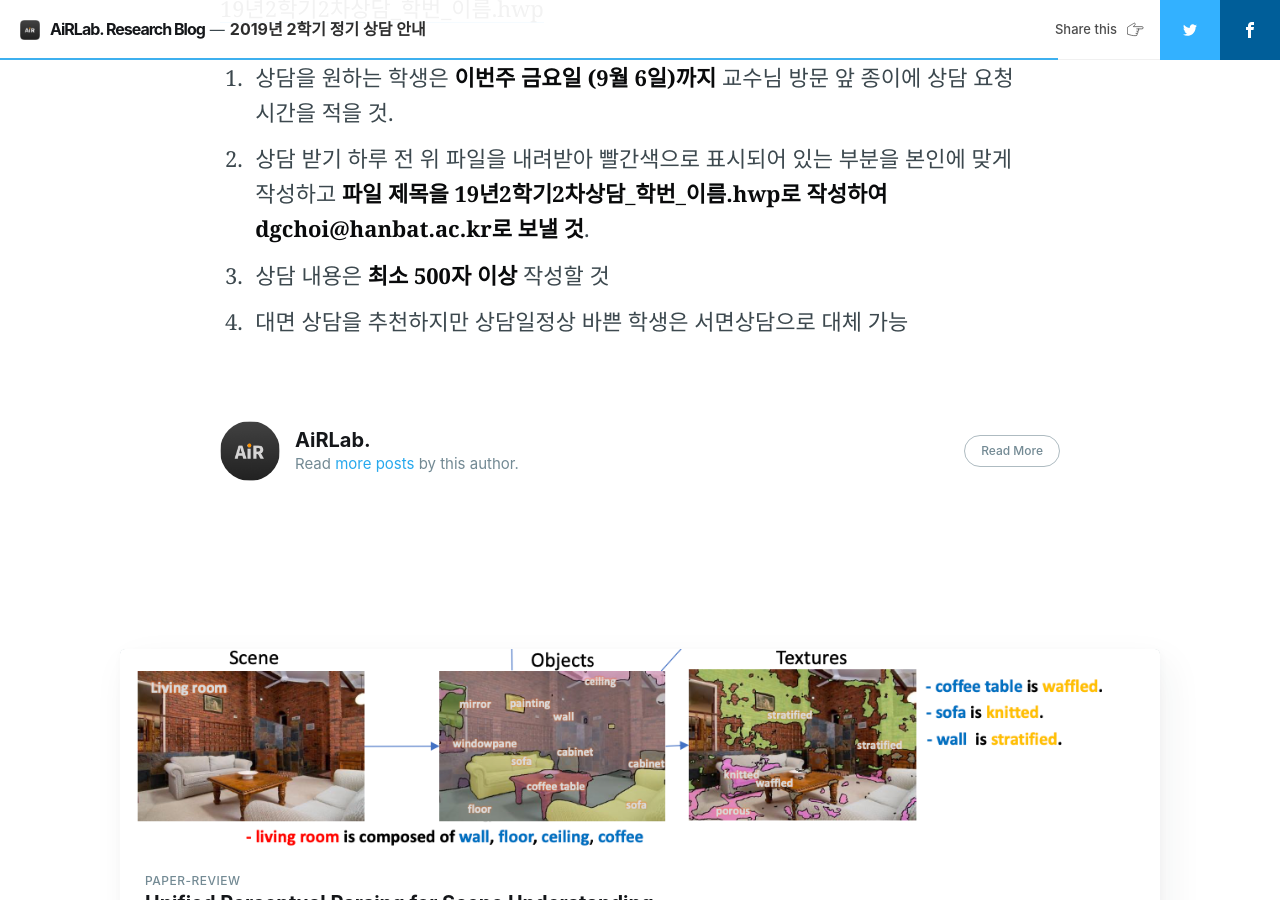
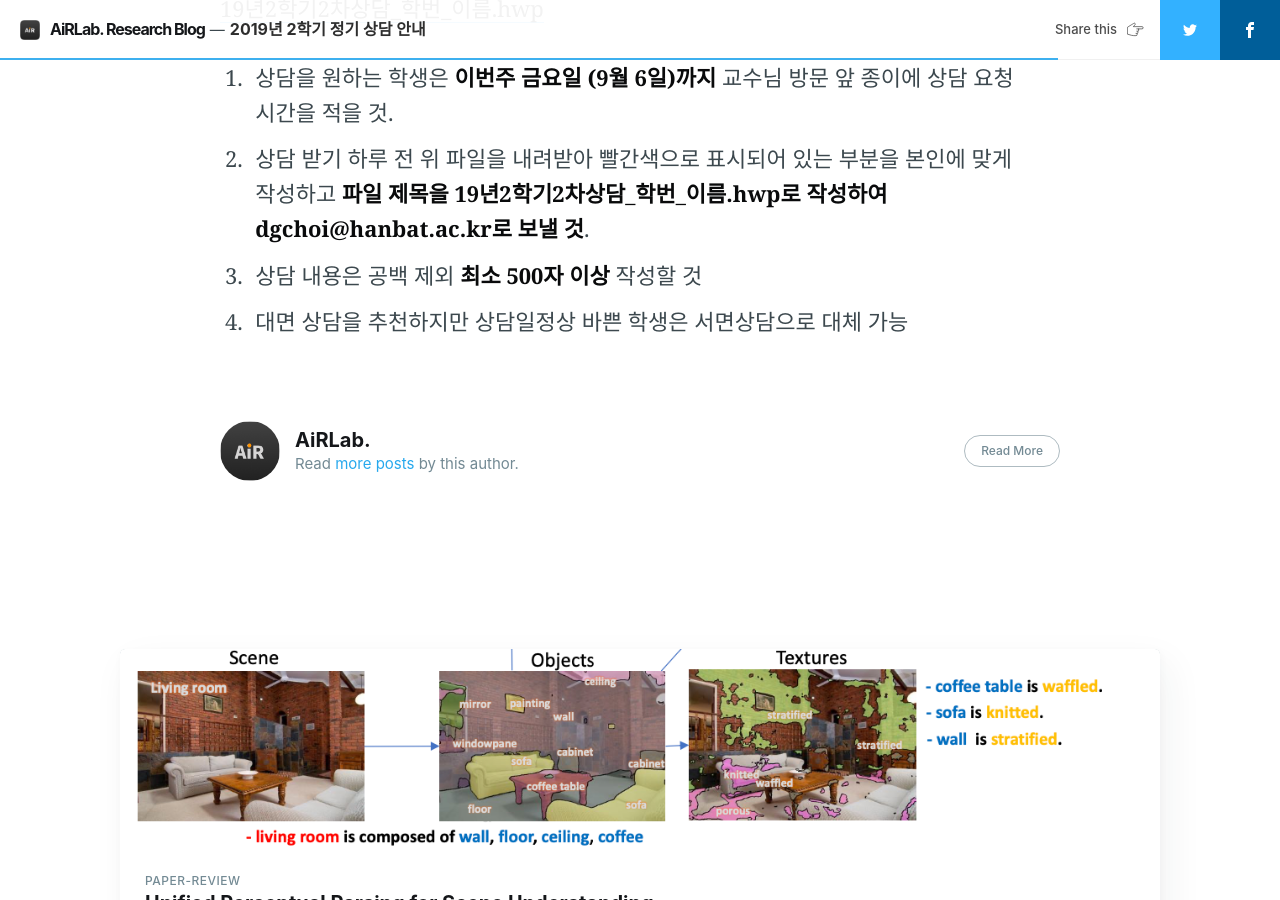
Before and after one commit to AiRLab-hub/github-page, a Jekyll site: the page built from _posts/2019-09-03-190903.md, in a window 1280 px wide and 900 px high, scrolled down 1126 px. Built offline with Jekyll 4.4.1, drawn with Linux system fonts in a browser that asks for light colours; nearby versions of some CDN libraries; comment, search, counter and statistics services are not loaded.

Commit message:
post fix: Notice

```diff
--- a/_posts/2019-09-03-190903.md
+++ b/_posts/2019-09-03-190903.md
@@ -19,6 +19,6 @@ author: airlab
 
 1. 상담을 원하는 학생은 **이번주 금요일 (9월 6일)까지** 교수님 방문 앞 종이에 상담 요청 시간을 적을 것.
 2. 상담 받기 하루 전 위 파일을 내려받아 빨간색으로 표시되어 있는 부분을 본인에 맞게 작성하고 **파일 제목을 19년2학기2차상담_학번_이름.hwp로 작성하여 dgchoi@hanbat.ac.kr로 보낼 것**.
-3. 상담 내용은 **최소 500자 이상** 작성할 것
+3. 상담 내용은 공백 제외 **최소 500자 이상** 작성할 것
 
 4. 대면 상담을 추천하지만 상담일정상 바쁜 학생은 서면상담으로 대체 가능
```
Also changed, not shown: 1 other file.
